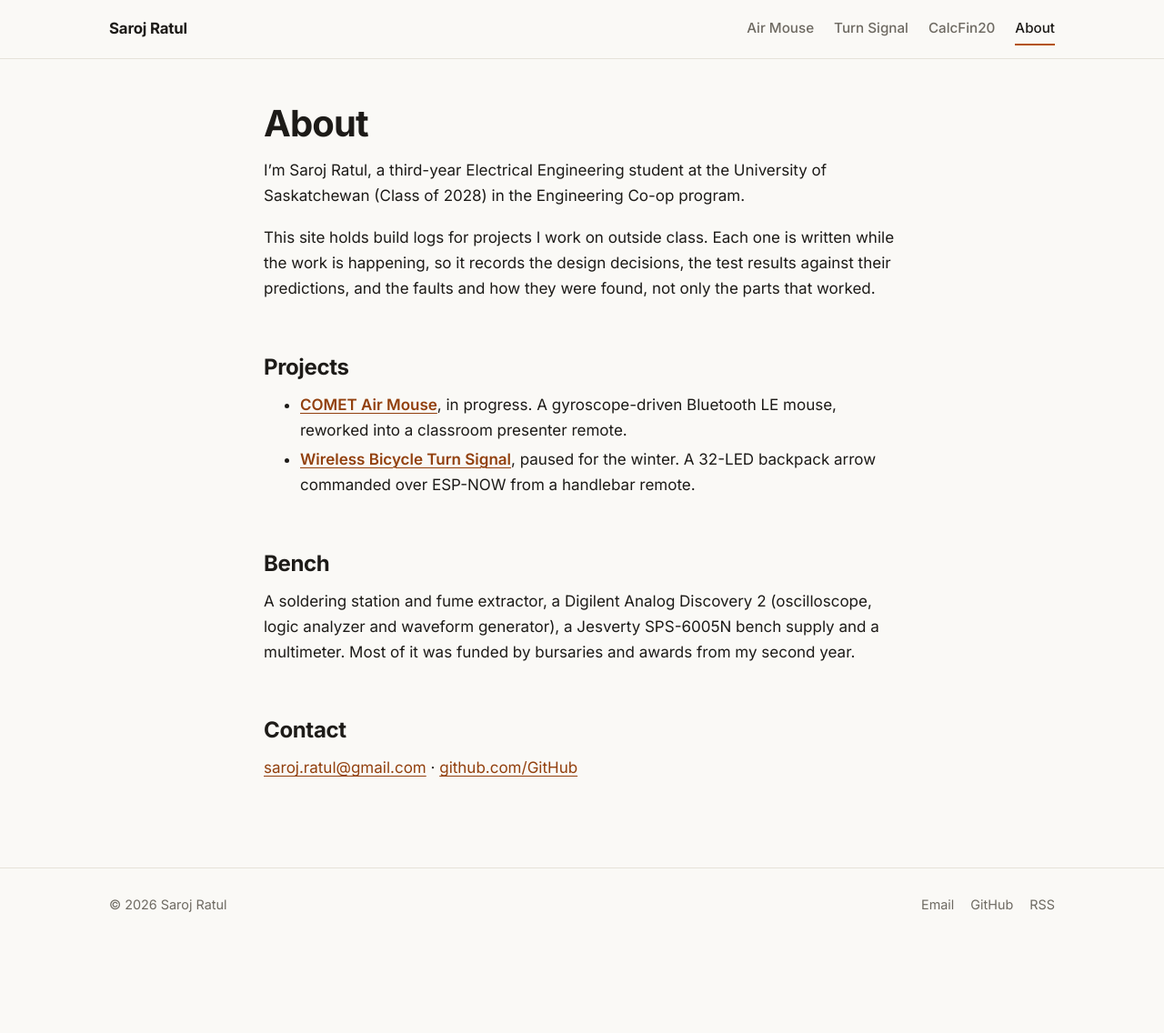
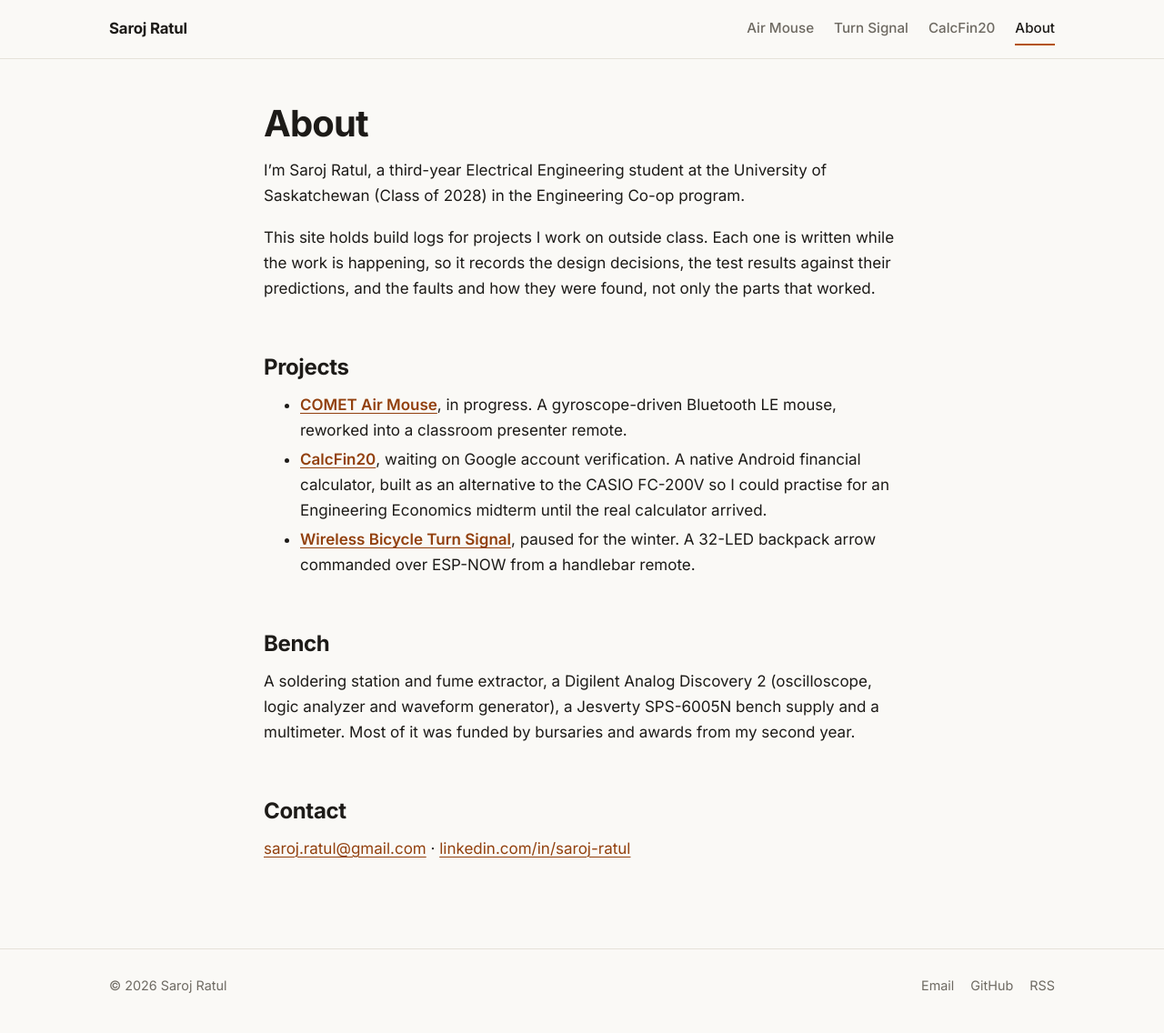
Before and after one commit to sarojratul/sarojratul.github.io, a Jekyll site: the page built from about.md, in a window 1280 px wide. Shown: the whole page at 91% size. Built offline with Jekyll 4.4.1, drawn with Linux system fonts in a browser that asks for light colours; before the commit the page ends 1047 px from its top, so only the background shows below that.

Commit message:
Update About page: add CalcFin20, contact via LinkedIn
Lists the CalcFin20 project and replaces the GitHub contact link with LinkedIn.

Co-Authored-By: Claude Opus 5.5 <noreply@anthropic.com>

```diff
--- a/about.md
+++ b/about.md
@@ -11,6 +11,7 @@ This site holds build logs for projects I work on outside class. Each one is wri
 ## Projects
 
 - **[COMET Air Mouse](/comet-air-mouse/)**, in progress. A gyroscope-driven Bluetooth LE mouse, reworked into a classroom presenter remote.
+- **[CalcFin20](/fc200v-emulator/)**, waiting on Google account verification. A native Android financial calculator, built as an alternative to the CASIO FC-200V so I could practise for an Engineering Economics midterm until the real calculator arrived.
 - **[Wireless Bicycle Turn Signal](/turn-signal/)**, paused for the winter. A 32-LED backpack arrow commanded over ESP-NOW from a handlebar remote.
 
 ## Bench
@@ -19,4 +20,4 @@ A soldering station and fume extractor, a Digilent Analog Discovery 2 (oscillosc
 
 ## Contact
 
-[{{ site.email }}](mailto:{{ site.email }}) · [github.com/{{ site.github }}](https://github.com/{{ site.github }})
+[{{ site.email }}](mailto:{{ site.email }}) · [linkedin.com/in/saroj-ratul](https://linkedin.com/in/saroj-ratul)
```
